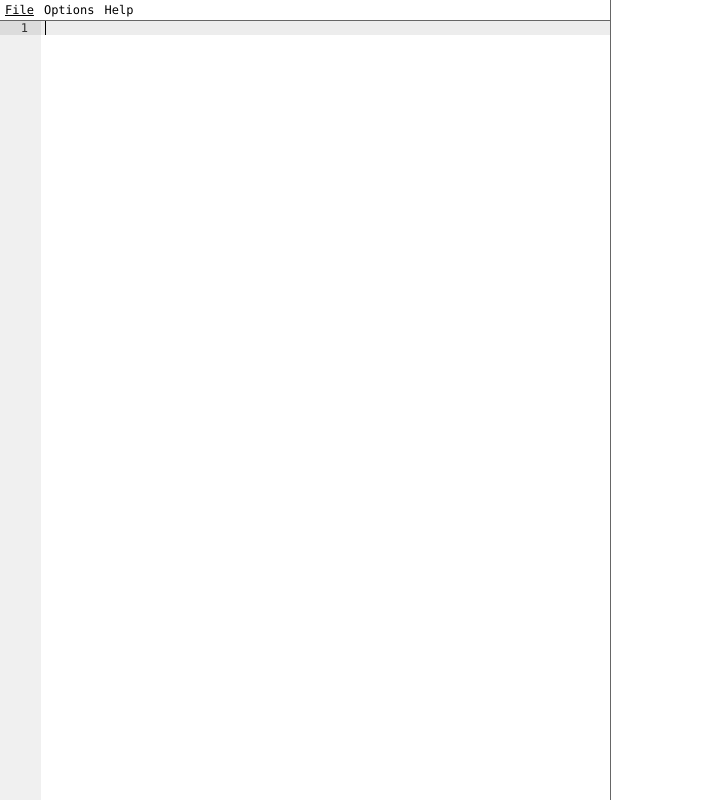
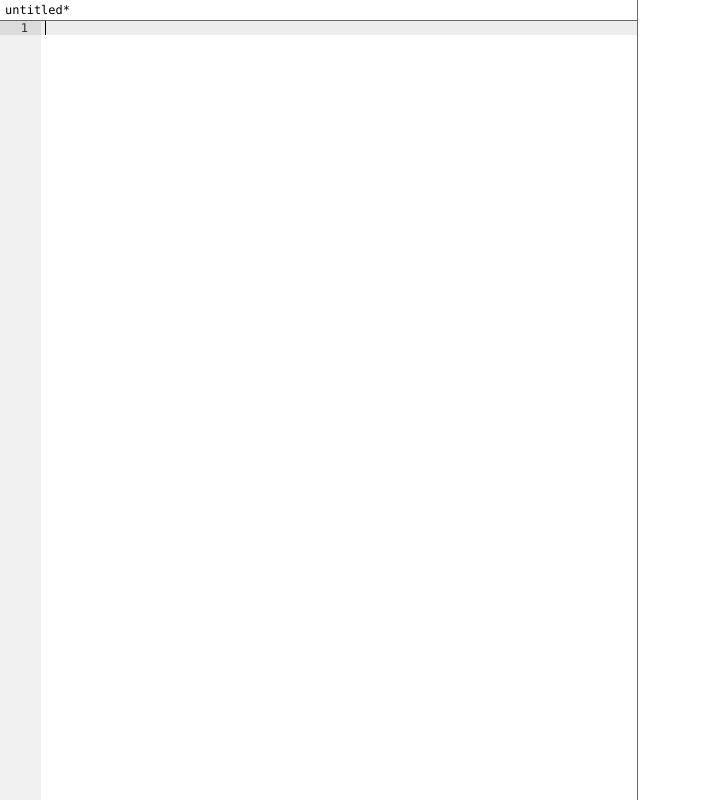
Before and after one commit to urraka/skel2d, a plain HTML site: page index.html in a window 1280 px wide. Shown: the whole page, without its empty margins (0-701 px from the left). Drawn offline with Linux system fonts and the light colour scheme.

Commit message:
moved some html stuff

```diff
--- a/index.html
+++ b/index.html
@@ -11,15 +11,22 @@
 <script type="text/javascript" src="src/skel2d_render.js"></script>
 <script type="text/javascript" src="src/skel2d_parser.js"></script>
 <style type="text/css">
+
 html, body { margin: 0; padding: 0; width: 100%; height: 100%; }
 a { text-decoration: none; }
 a:hover { text-decoration: underline; }
-#top { position: absolute; top: 0; height: 20px; left: 0; width: 610px; }
-#top { border-bottom: 1px solid #666; border-right: 1px solid #666; }
-#code { position: absolute; top: 21px; bottom: 0; width: 610px; }
-#code { border-right: 1px solid #666; display: none; }
-#canvas { position: absolute; top: 0; bottom: 0; left: 611px; right: 0; }
-canvas { display: block; width: 100%; height: 100%; user-select: none; }
+
+#side-panel { position: absolute; top: 0; bottom: 0; left: 0; width: 610px; }
+#side-panel { border-right: 1px solid #666; }
+#canvas-panel { position: absolute; top: 0; bottom: 0; left: 611px; right: 0; }
+
+#code { position: absolute; top: 21px; bottom: 0; left: 0; right: 0; }
+#canvas { display: block; width: 100%; height: 100%; user-select: none; }
+#top { position: absolute; top: 0; height: 20px; left: 0; right: 0; border-bottom: 1px solid #666; }
+#top { font: 12px/20px 'Monaco', 'Menlo', 'Ubuntu Mono', 'Consolas', 'source-code-pro', monospace; }
+#top > div { display: inline-block; height: 20px; color: #000; cursor: default; }
+
+.title { float: left; padding-left: 5px; }
 
 .menu { font: 12px/20px 'Monaco', 'Menlo', 'Ubuntu Mono', 'Consolas', 'source-code-pro', monospace; }
 .menu { display: inline-block; height: 20px; color: #000; cursor: default; }
@@ -51,18 +58,22 @@ canvas { display: block; width: 100%; height: 100%; user-select: none; }
 .ace_anim-timing { color: #F00; }
 .ace_command { color: #000; }
 .ace_operator { color: #000; }
+
 </style>
 </head>
 <body>
-<div id="top">
-	<div class="menu">
-		<div class="menu-item">File</div>
-		<div class="menu-item">Options</div>
-		<div class="menu-item">Help</div>
+
+<div id="side-panel">
+	<div id="top">
+		<div class="title">untitled*</div>
 	</div>
+	<div id="code"></div>
 </div>
-<div id="canvas"><canvas></canvas></div>
-<div id="code"></div>
+<div id="canvas-panel">
+	<canvas id="canvas"></canvas>
+</div>
+
+
 <script type="text/javascript">
 
 var editor = create_editor();
@@ -88,8 +99,6 @@ editor.focus();
 
 function create_editor()
 {
-	// width: r.characterWidth * 80 + r.$padding + r.gutterWidth + r.scrollBarV.width
-
 	var editor = ace.edit("code");
 	var code = localStorage.getItem("testcode") || "";
 	var Range = require("ace/range").Range;
@@ -129,11 +138,21 @@ function create_editor()
 	editor.session.setTabSize(2);
 	editor.session.setUseSoftTabs(false);
 	editor.session.setMode(new (require("ace/mode/skel2d").Mode)());
+	editor.setOption("showPrintMargin", false);
 	editor.setOption("fixedWidthGutter", true);
 	editor.setOption("displayIndentGuides", false);
 	editor.setOption("scrollPastEnd", 1);
 	editor.setOption("dragEnabled", false);
-	editor.setOption("vScrollBarAlwaysVisible", true)
+	editor.setOption("vScrollBarAlwaysVisible", true);
+
+	editor.renderer.updateFull(true);
+
+	var r = editor.renderer;
+	var w = Math.round(r.characterWidth * 82 + r.$padding + r.gutterWidth + r.scrollBarV.width);
+
+	document.querySelector("#side-panel").style.width = w + "px";
+	document.querySelector("#canvas-panel").style.left = (w + 1) + "px";
+	editor.resize();
 
 	if (window.location.hash)
 	{
@@ -208,7 +227,6 @@ function create_editor()
 	editor.commands.bindKey("ctrl+d",           editor.commands.commands["selectMoreAfter"]);
 	editor.commands.bindKey("ctrl+k",           editor.commands.commands["selectNextAfter"]);
 
-	document.querySelector("#code").style.display = "block";
 	return editor;
 }
 
```
Also changed, not shown: todo.txt.
